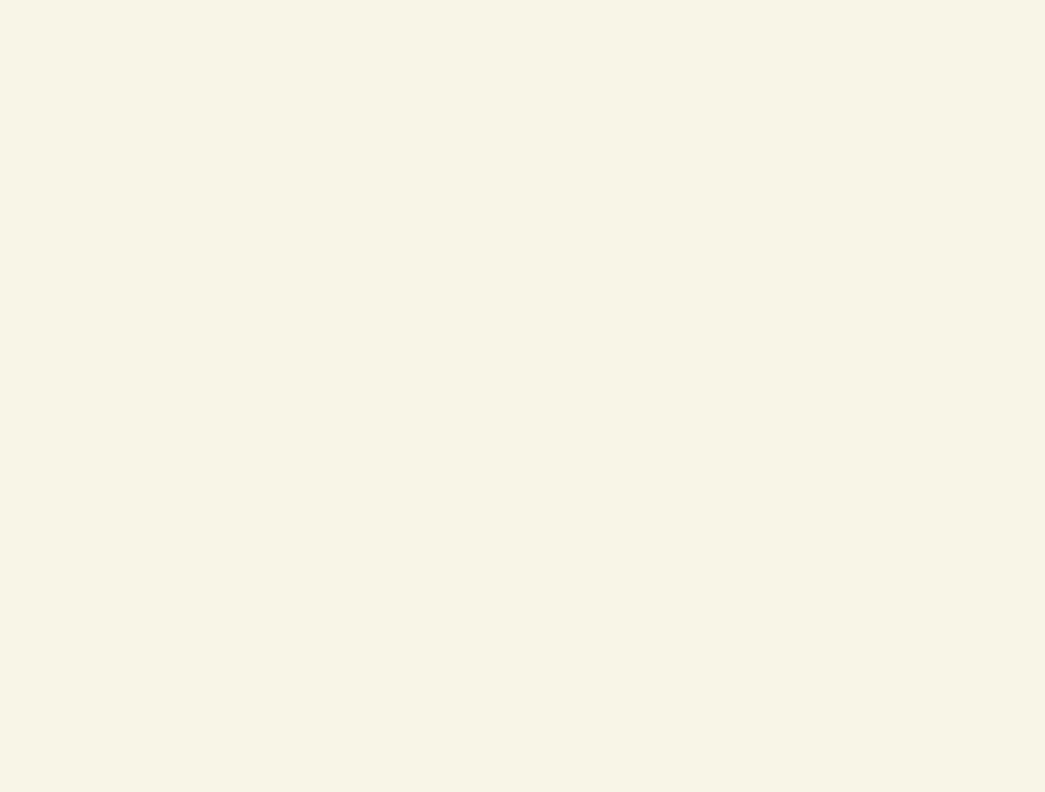
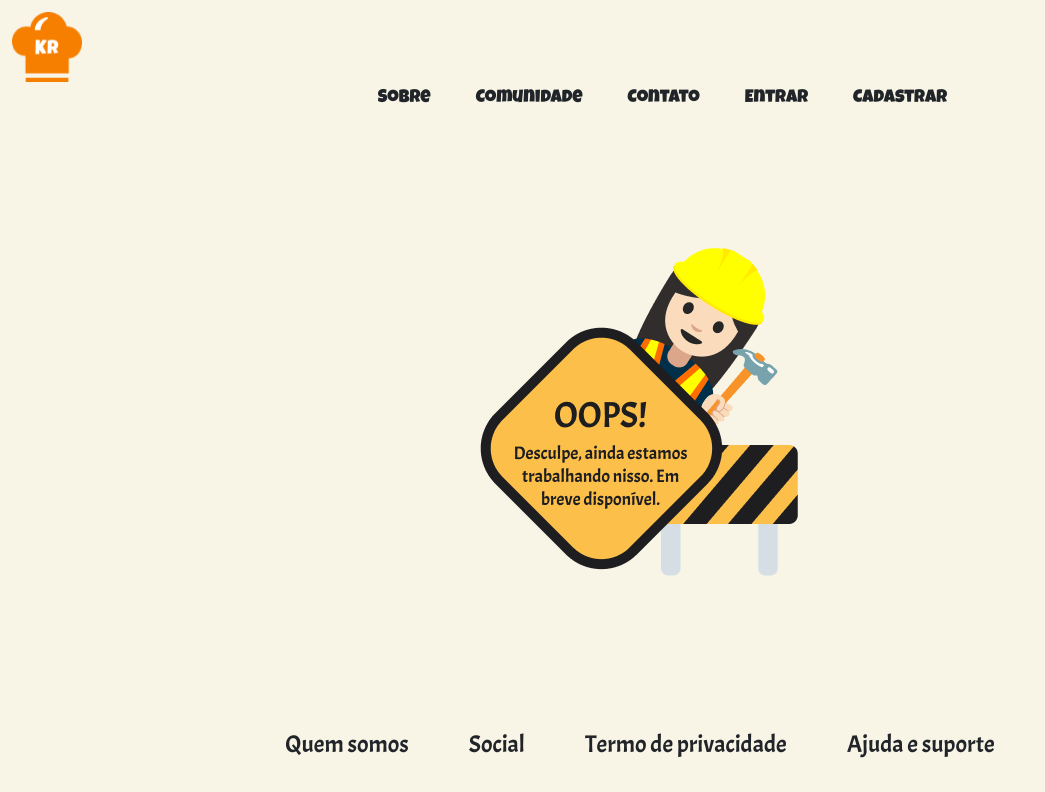
Before and after one commit to Kitchen-Road/KitchenRoad-Frontend, a React (Create React App) app in the folder app/: page /EmConstrucao in a window 1280 px wide. Shown: the top 792 px of the page, without its empty margins (0-1045 px from the left). Built offline with nearby package versions, Linux system fonts and the light colour scheme.

Commit message:
adição página em construção

```diff
--- /dev/null
+++ b/app/src/assets/css/construction.scss
@@ -0,0 +1,4 @@
+.img-construcao{
+    margin-top: 10vh;
+    margin-bottom: 10vh;
+}
--- a/app/src/assets/css/global.scss
+++ b/app/src/assets/css/global.scss
@@ -8,3 +8,4 @@
 @import "home.scss";
 @import 'recipes.scss';
 @import "popup.scss";
+@import "construction.scss"
--- /dev/null
+++ b/app/src/pages/PageContrucao.js
@@ -0,0 +1,14 @@
+import React from "react";
+import Footer from "../components/container/footer";
+import Navbar from "../components/container/navbar";
+import Construcao from '../assets/img/construcao.png'
+
+function PageConstrucao(){
+    return <div className="App">
+        <Navbar/>
+        <img className="img-construcao" src={Construcao} alt="Imagem dizendo q a tela está em construção."/>
+        <Footer/>
+        </div>
+}
+
+export default PageConstrucao
--- a/app/src/routes.js
+++ b/app/src/routes.js
@@ -5,6 +5,7 @@ import PageRegister from './pages/PageRegister';
 import PageReceitas from './pages/PageReceitas';
 import PageModoPreparo from "./pages/PageModoPreparo";
 import Home from "./pages/home";
+import PageConstrucao from './pages/PageContrucao'
 
 export default function Routes() {
     return (
@@ -16,6 +17,7 @@ export default function Routes() {
                 <Route path="/Receitas" component={PageReceitas} />
                 <Route path="/Receitas" component={PageReceitas} />
                 <Route path="/ModoDePreparo/:id" component={PageModoPreparo} />
+                <Route path="/EmConstrucao" component={PageConstrucao} />
             </Switch>
         </BrowserRouter>
     );
```
Also changed, not shown: app/src/assets/img/construcao.png (added).
